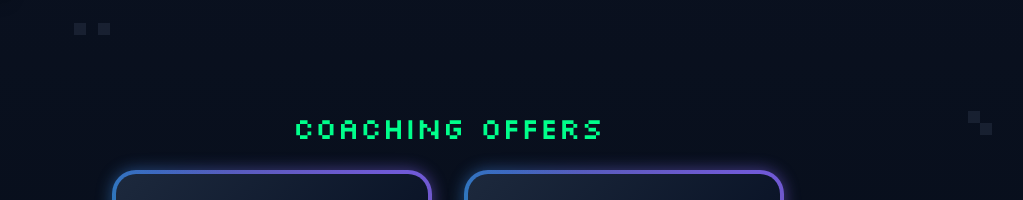
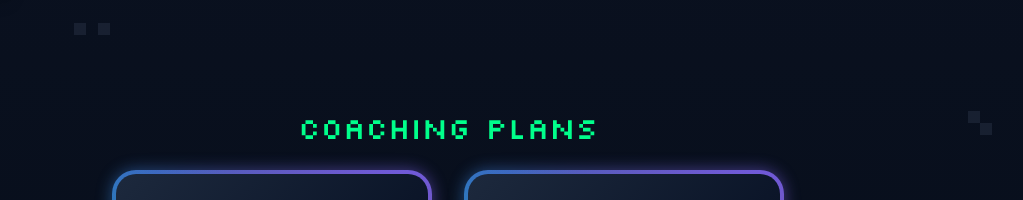
Before and after one commit to x-Foz3R-x/lemon_coaching, a Next.js app: page / in a window 1280 px wide. Shown: the part 1182-1382 px from the top of the page, without its empty margins (192-1215 px from the left). Built offline with nearby package versions, Linux system fonts and the light colour scheme.

Commit message:
feat: update section header title from "Coaching Offers" to "Coaching Plans"

```diff
--- a/src/components/sections.tsx/coaching-plans.tsx
+++ b/src/components/sections.tsx/coaching-plans.tsx
@@ -15,7 +15,7 @@ export default function CoachingPlansSection() {
         <PixelMesh columns={4} rows={2} />
       </div>
 
-      <SectionHeader title="Coaching Offers" className="text-neon-green" />
+      <SectionHeader title="Coaching Plans" className="text-neon-green" />
       <div className="mb-8 flex flex-wrap items-center justify-center gap-8 text-white sm:grid-cols-2">
         <CoachingPlanCard
           title="Top Lane"
```
